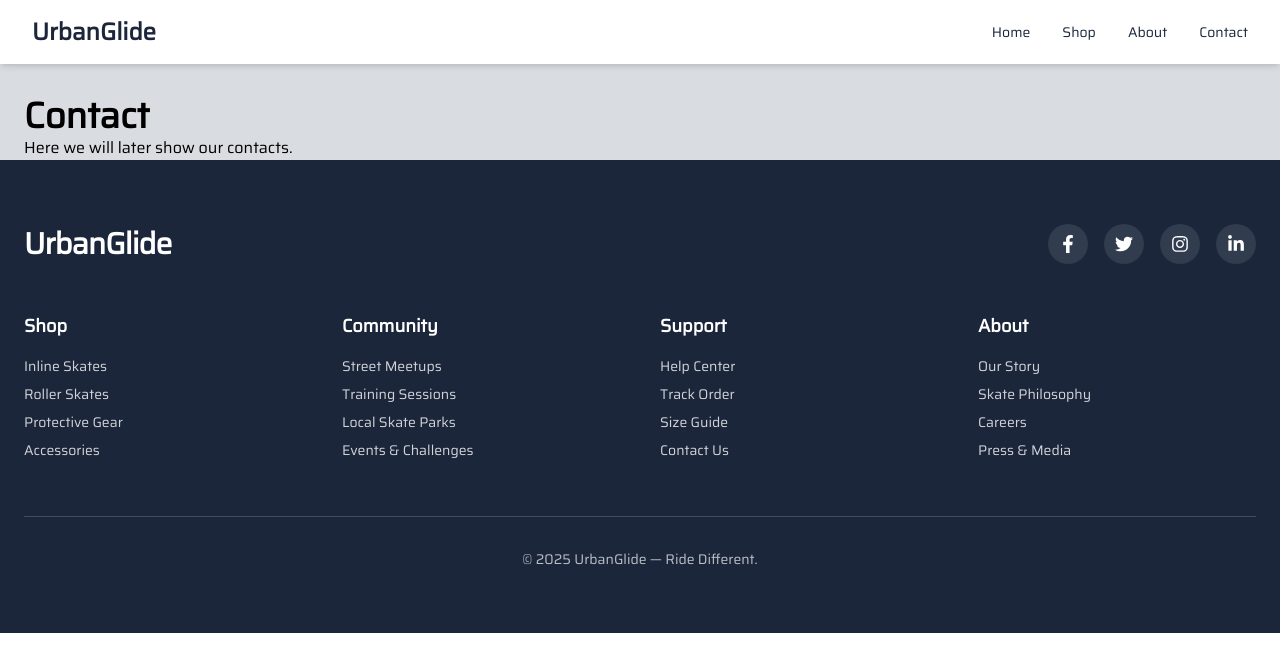
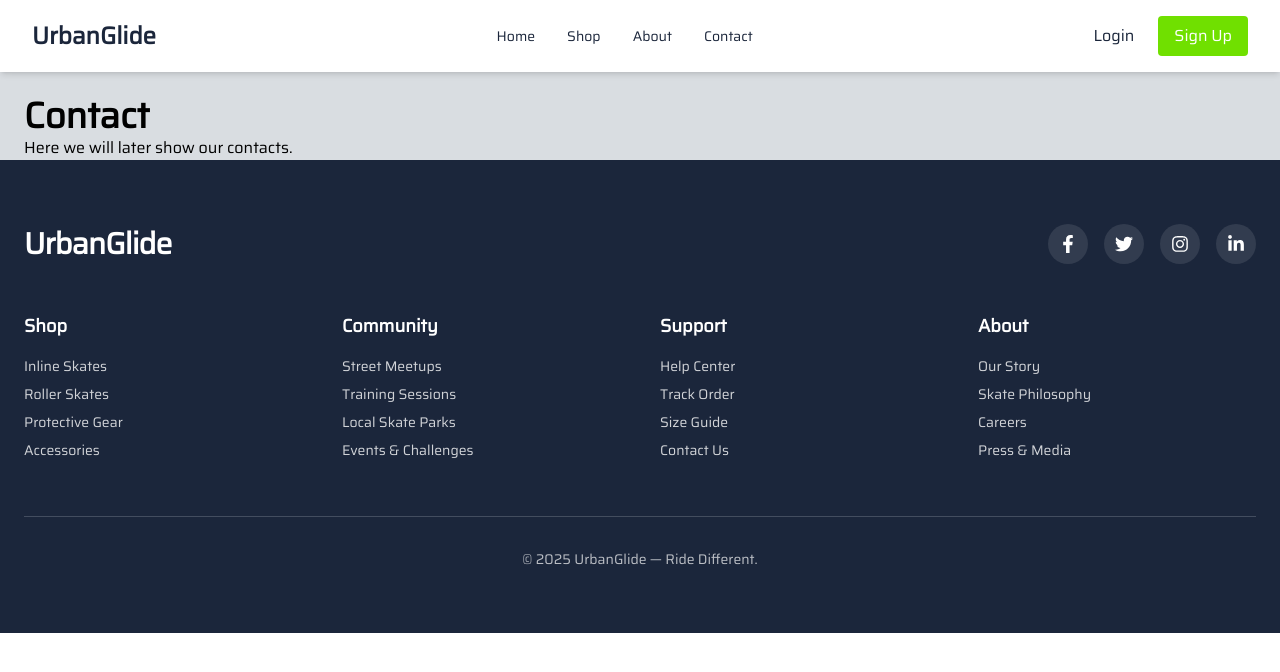
Before and after one commit to SundayEsther7/Fashion, a React (Vite) app in the folder client/: page /contact in a window 1280 px wide. Shown: the top 672 px of the page. Built offline with nearby package versions, Linux system fonts and the light colour scheme.

Commit message:
login complite

```diff
--- a/client/package.json
+++ b/client/package.json
@@ -16,7 +16,8 @@
     "react": "^19.1.1",
     "react-dom": "^19.1.1",
     "react-icons": "^5.5.0",
-    "react-router-dom": "^7.9.5"
+    "react-router-dom": "^7.9.5",
+    "zustand": "^5.0.8"
   },
   "devDependencies": {
     "@eslint/js": "^9.36.0",
--- a/client/src/components/layout/Header.jsx
+++ b/client/src/components/layout/Header.jsx
@@ -1,8 +1,12 @@
 import { useState } from "react";
 import { Link, useLocation } from "react-router-dom";
+import { useAuthStore } from "../../store/auth";
 
 export default function Header() {
   const [open, setOpen] = useState(false);
+
+const { user, logout } = useAuthStore();
+
 
   // Detect the current page route
   const { pathname } = useLocation();
@@ -61,8 +65,56 @@ export default function Header() {
           <Link to="/shop" onClick={() => setOpen(false)} className="block hover:text-accent transition">Shop</Link>
           <Link to="/about" onClick={() => setOpen(false)} className="block hover:text-accent transition">About</Link>
           <Link to="/contact" onClick={() => setOpen(false)} className="block hover:text-accent transition">Contact</Link>
+
+        {user ? (
+  <>
+    <span className="block font-semibold py-2">Hi, {user.name}</span>
+    <button
+      onClick={() => { logout(); setOpen(false); }}
+      className="block text-accent hover:underline mx-auto"
+    >
+      Logout
+    </button>
+  </>
+) : (
+  <>
+    <Link to="/login" onClick={() => setOpen(false)} className="block hover:text-accent">
+      Login
+    </Link>
+    <Link to="/register" onClick={() => setOpen(false)} className="block hover:text-accent">
+      Sign Up
+    </Link>
+  </>
+)}
+
         </div>
       )}
+      {/* AUTH BUTTONS (RIGHT SIDE) */}
+<div className="hidden md:flex items-center gap-6">
+  {user ? (
+    <>
+      <span className={`${isHome ? "text-white" : "text-primary"} font-semibold`}>
+        Hi, {user.name}
+      </span>
+      <button
+        onClick={logout}
+        className="text-accent hover:underline"
+      >
+        Logout
+      </button>
+    </>
+  ) : (
+    <>
+      <Link to="/login" className={`${isHome ? "text-white" : "text-primary"} hover:text-accent transition`}>
+        Login
+      </Link>
+      <Link to="/register" className="bg-accent text-white px-4 py-2 rounded hover:bg-accent/80 transition">
+        Sign Up
+      </Link>
+    </>
+  )}
+</div>
+
     </header>
   );
 }
--- a/client/src/pages/Login.jsx
+++ b/client/src/pages/Login.jsx
@@ -1,8 +1,12 @@
 import { useState } from "react";
 import { Link, useNavigate } from "react-router-dom";
+import { useAuthStore } from "../store/auth.js";
 
 export default function Login() {
   const navigate = useNavigate();
+
+const { setUser } = useAuthStore();
+  const login = useAuthStore((state) => state.login); // access login function
   const [formData, setFormData] = useState({ email: "", password: "" });
 
   const handleChange = (e) => {
@@ -22,7 +26,9 @@ export default function Login() {
     console.log(data);
 
     if (response.ok) {
-      localStorage.setItem("token", data.token);
+      // login(data.user, data.token); // store user and token
+      localStorage.setItem("token", data.token);// store token in local storage
+       setUser(data.user, data.token);
       navigate("/"); // later we change this to dashboard
     }
   };
--- /dev/null
+++ b/client/src/store/auth.js
@@ -0,0 +1,18 @@
+import { create } from "zustand";
+
+export const useAuthStore = create((set) => ({
+  user: JSON.parse(localStorage.getItem("user")) || null,
+  token: localStorage.getItem("token") || null,
+
+  login: (user, token) => {
+    localStorage.setItem("token", token);
+    localStorage.setItem("user", JSON.stringify(user));
+    set({ user, token });
+  },
+
+  logout: () => {
+    localStorage.removeItem("token");
+    localStorage.removeItem("user");
+    set({ user: null, token: null });
+  },
+}));
```
Also changed, not shown: 2 other files (tests, documents, lock files or other folders).
